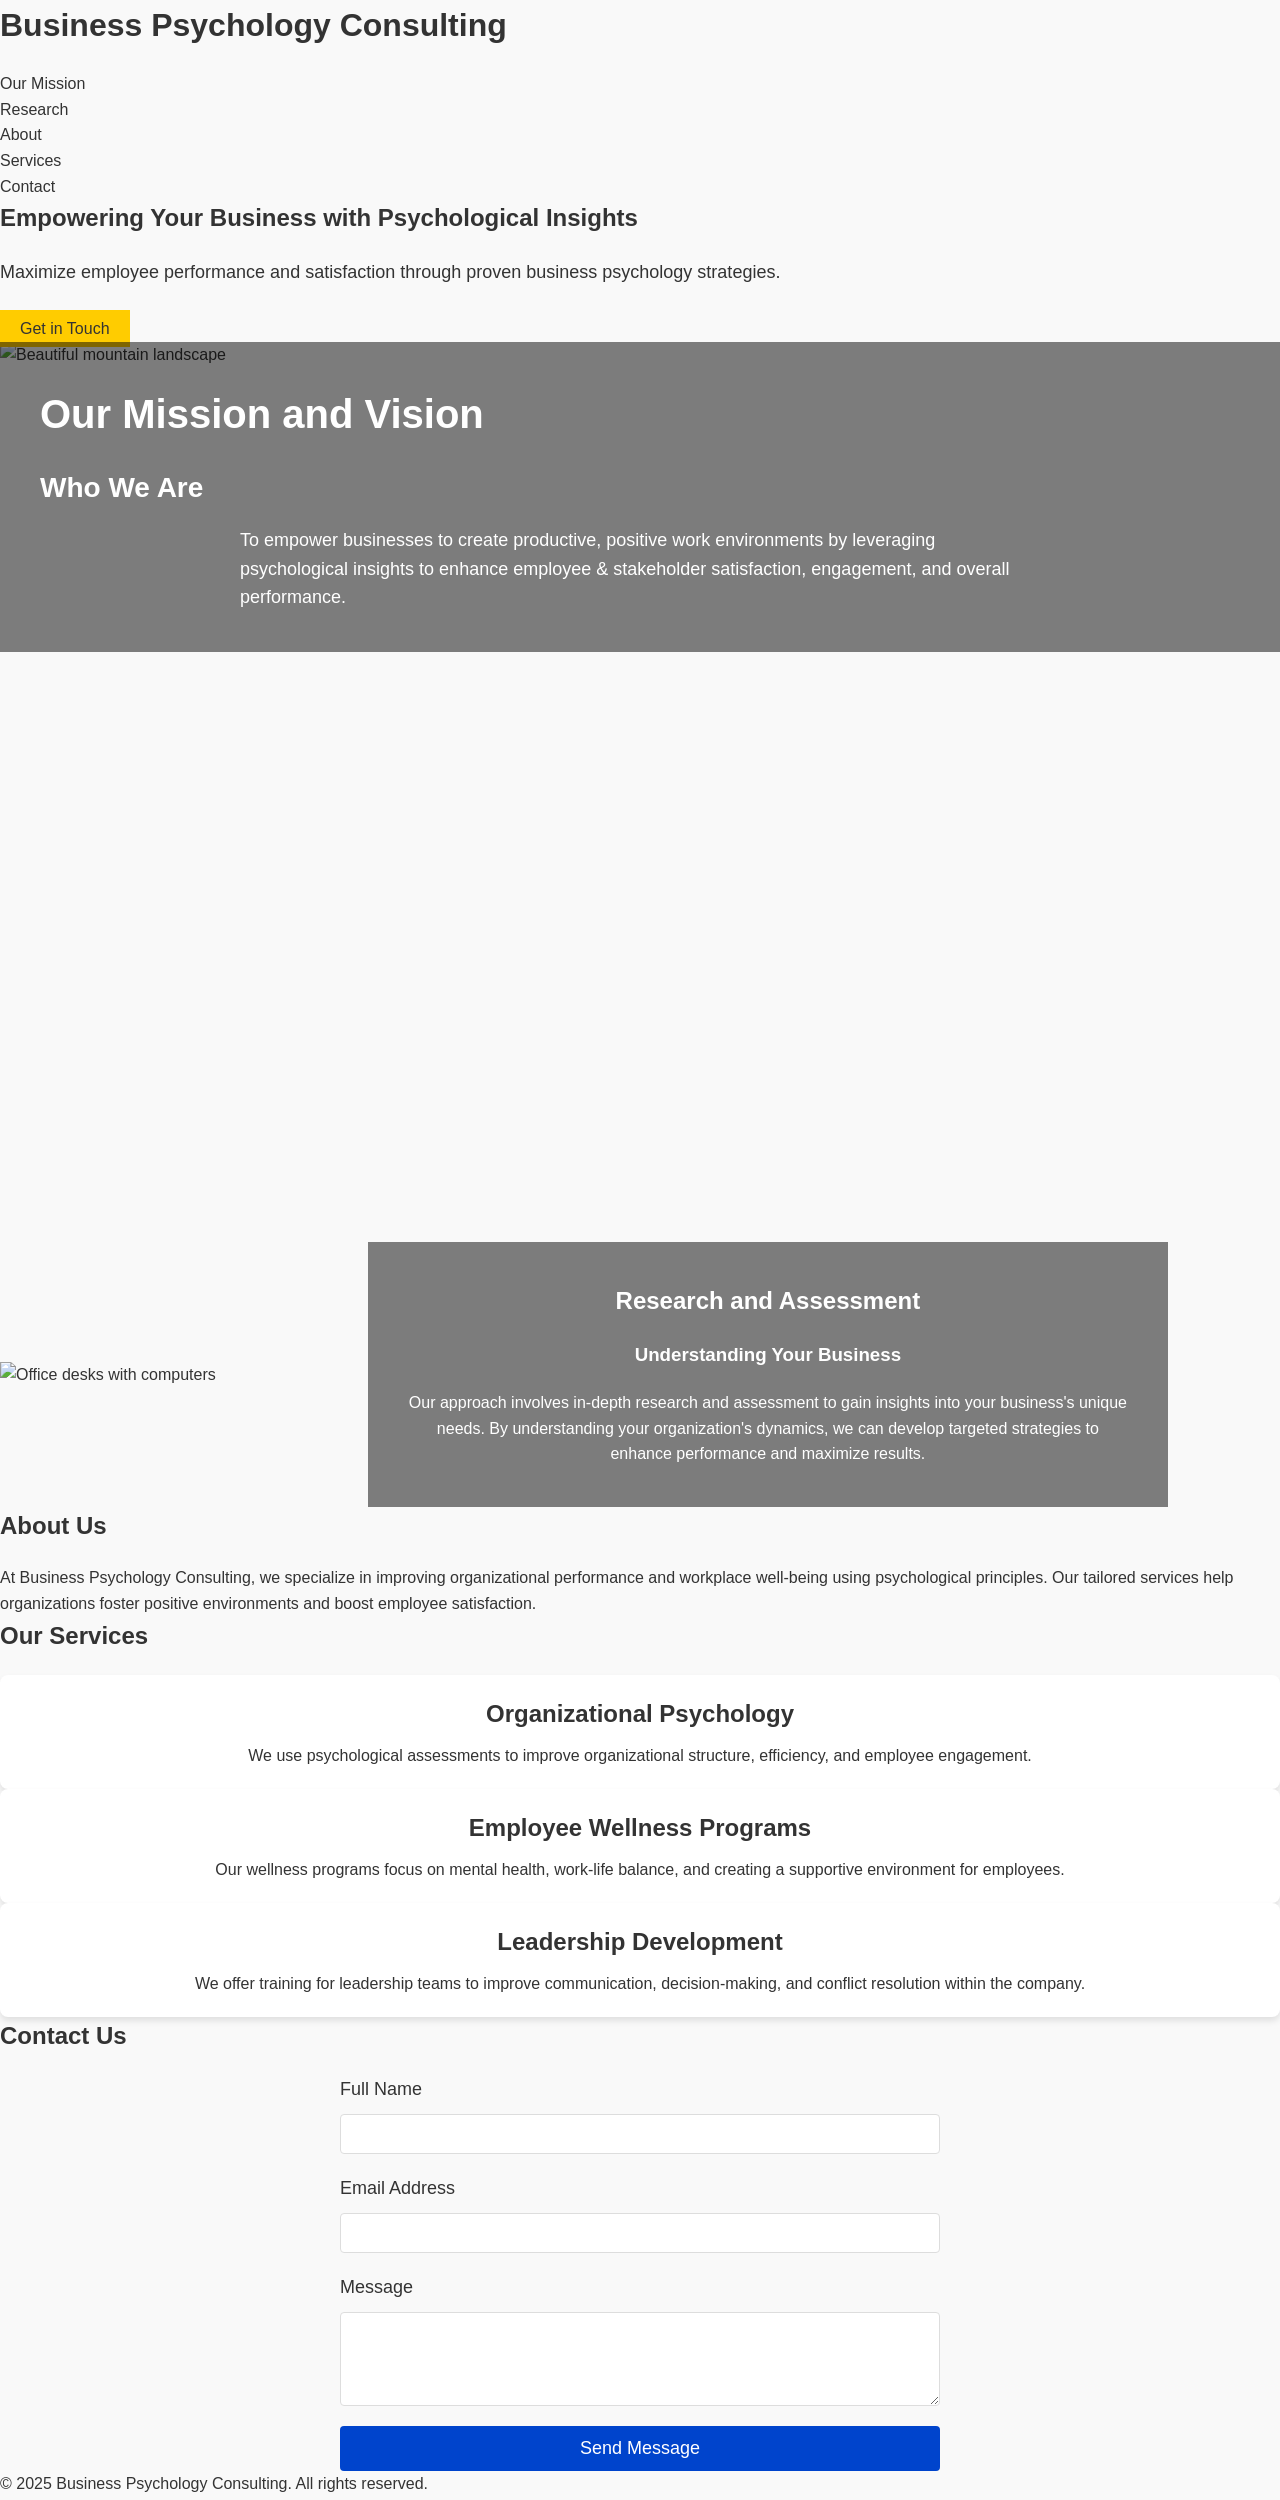
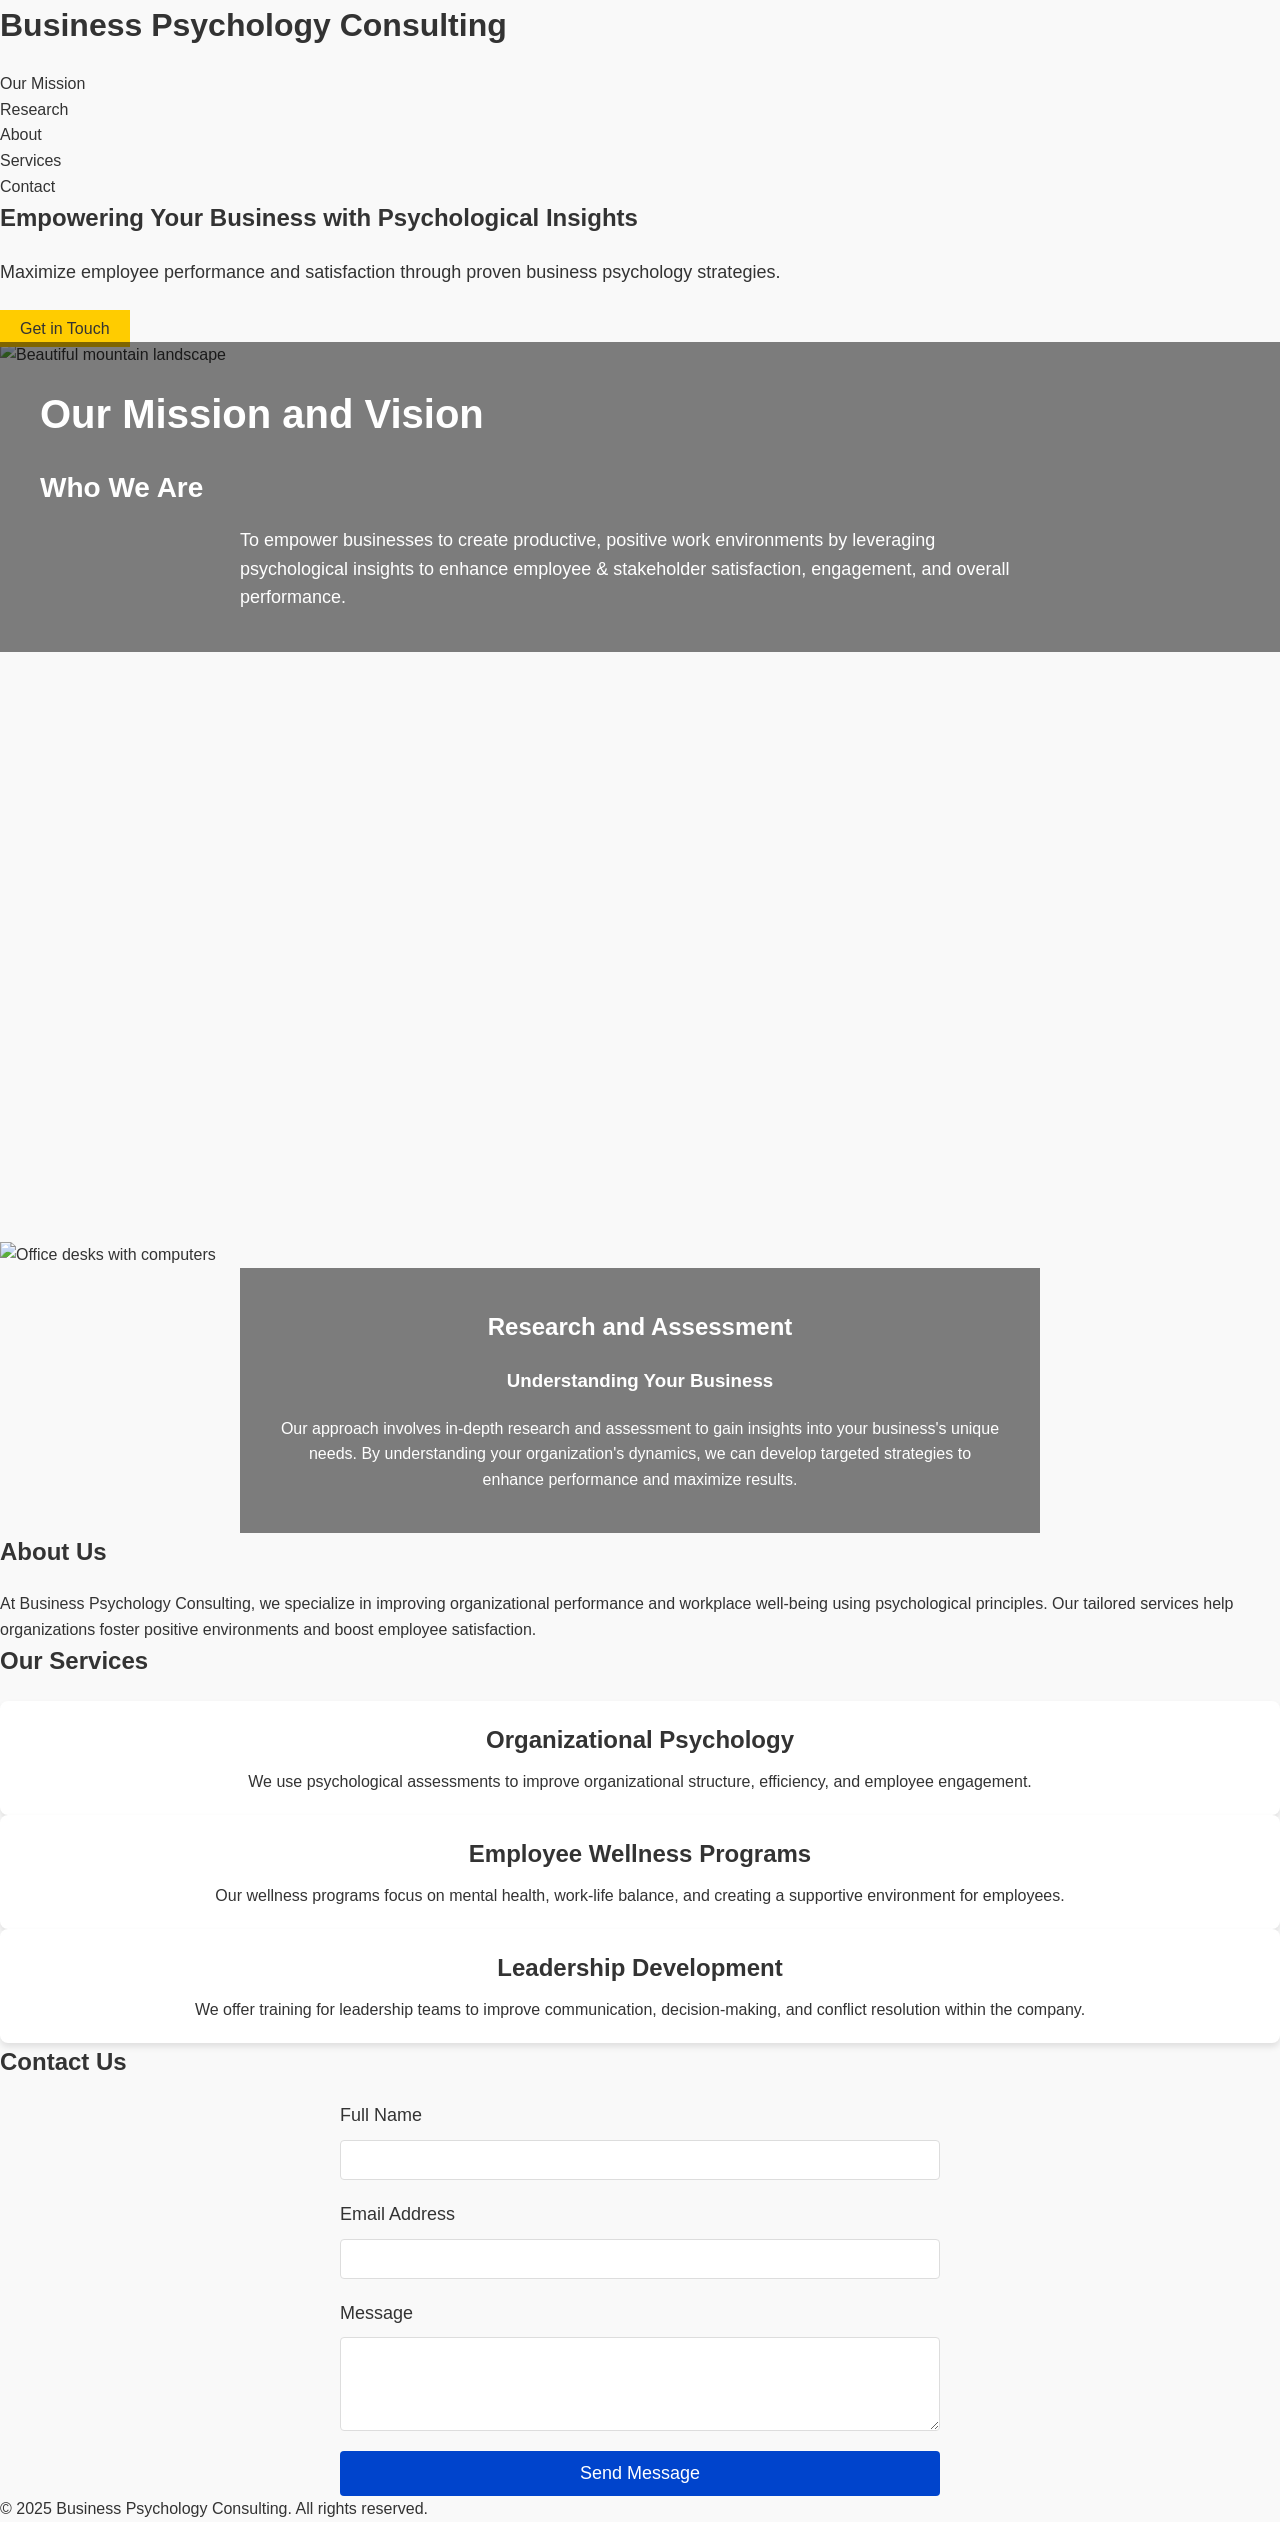

Update style.css

--- a/css/style.css
+++ b/css/style.css
@@ -121,50 +121,27 @@ h1, h2, h3 {
    ============================================ */
 
 .research-section {
-  padding: 60px 20px;
-  background-color: #f1f1f1;
+    position: relative;
+    padding: 60px 20px;
+    overflow: hidden;
 }
 
-.research-container {
-  display: flex;
-  flex-wrap: wrap;
-  justify-content: space-between;
-  align-items: center;
-  gap: 40px;
-}
-
-.research-image img {
-  width: 100%;
-  height: 100%;
-  object-fit: cover;
+.research-bg img {
+    position: absolute;
+    inset: 0;
+    width: 100%;
+    height: 100%;
+    object-fit: cover;
+    z-index: -1;
 }
 
 .research-content {
-  text-align: center;
-  color: white;
-  padding: 40px;
-  background: rgba(0, 0, 0, 0.5);
-  max-width: 800px;
-  margin: 0 auto;
-}
-
-.research-text {
-  flex: 1;
-  max-width: 600px;
-}
-
-.research-text h2 {
-  font-size: 2rem;
-}
-
-.research-text h3 {
-  font-size: 1.5rem;
-  margin-top: 10px;
-}
-
-.research-text p {
-  font-size: 1rem;
-  line-height: 1.6;
+    max-width: 800px;
+    margin: 0 auto;
+    padding: 40px;
+    text-align: center;
+    color: #fff;
+    background: rgba(0, 0, 0, 0.5);
 }
 
 /* ============================================
